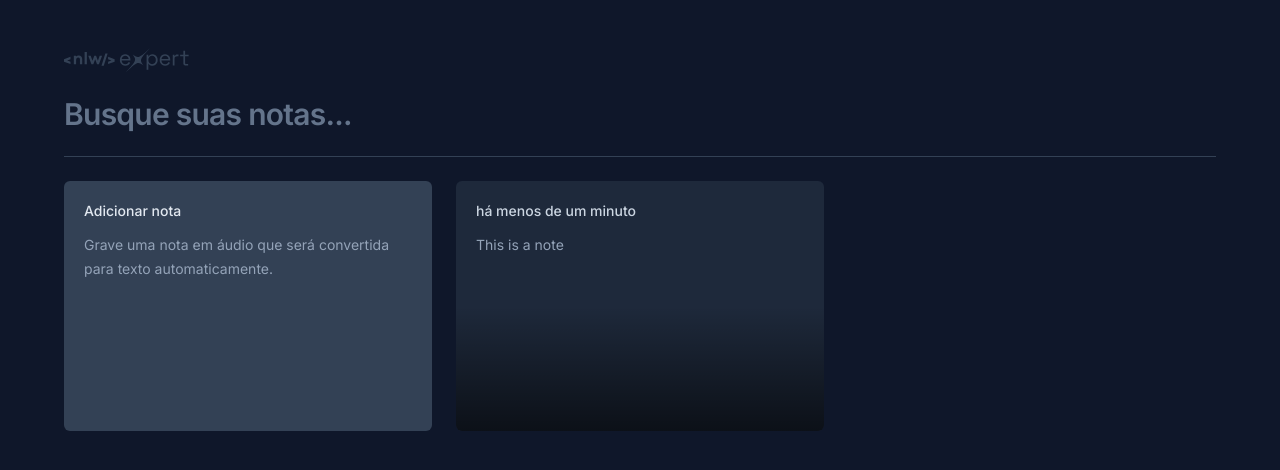
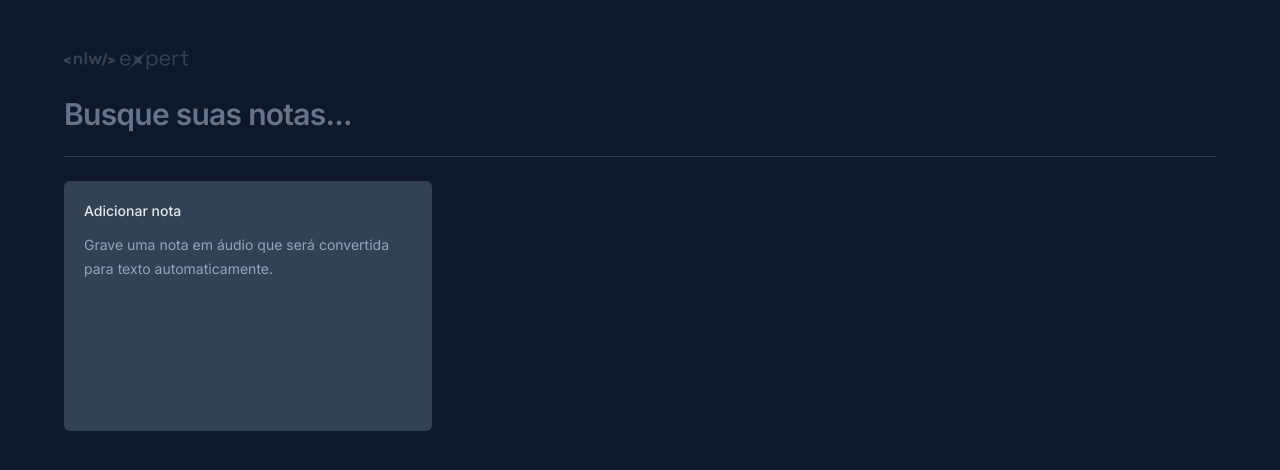
Before and after one commit to jairo-sousa/nlw-expert-notes, a React (Vite) app: page / in a window 1280 px wide. Shown: the top 470 px of the page. Built offline with nearby package versions, Linux system fonts and the light colour scheme.

Commit message:
refactor: crate Note interface

```diff
--- a/src/app.tsx
+++ b/src/app.tsx
@@ -3,18 +3,18 @@
 import { NewNoteCard } from "./components/new-note-card";
 import { NoteCard } from "./components/note-card";
 
+interface Note {
+    id: string;
+    date: Date;
+    content: string;
+}
+
 export function App() {
-    const [notes, setNotes] = useState([
-        {
-            id: 1,
-            date: new Date(),
-            content: "This is a note",
-        },
-    ]);
+    const [notes, setNotes] = useState<Note[]>([]);
 
     function onNoteCreated(content: string) {
         const newNote = {
-            id: Math.random(),
+            id: crypto.randomUUID(),
             date: new Date(),
             content,
         };
```
